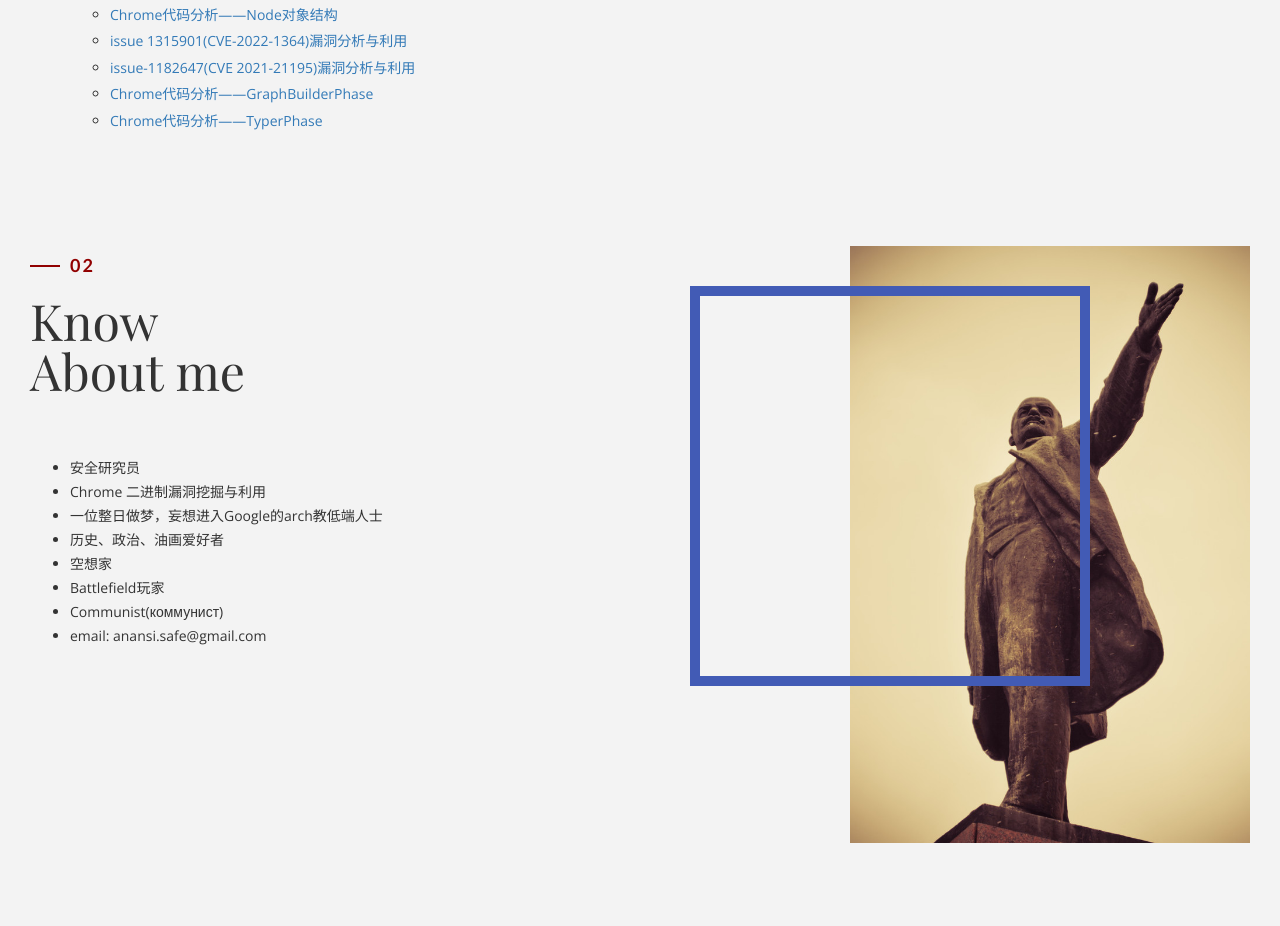
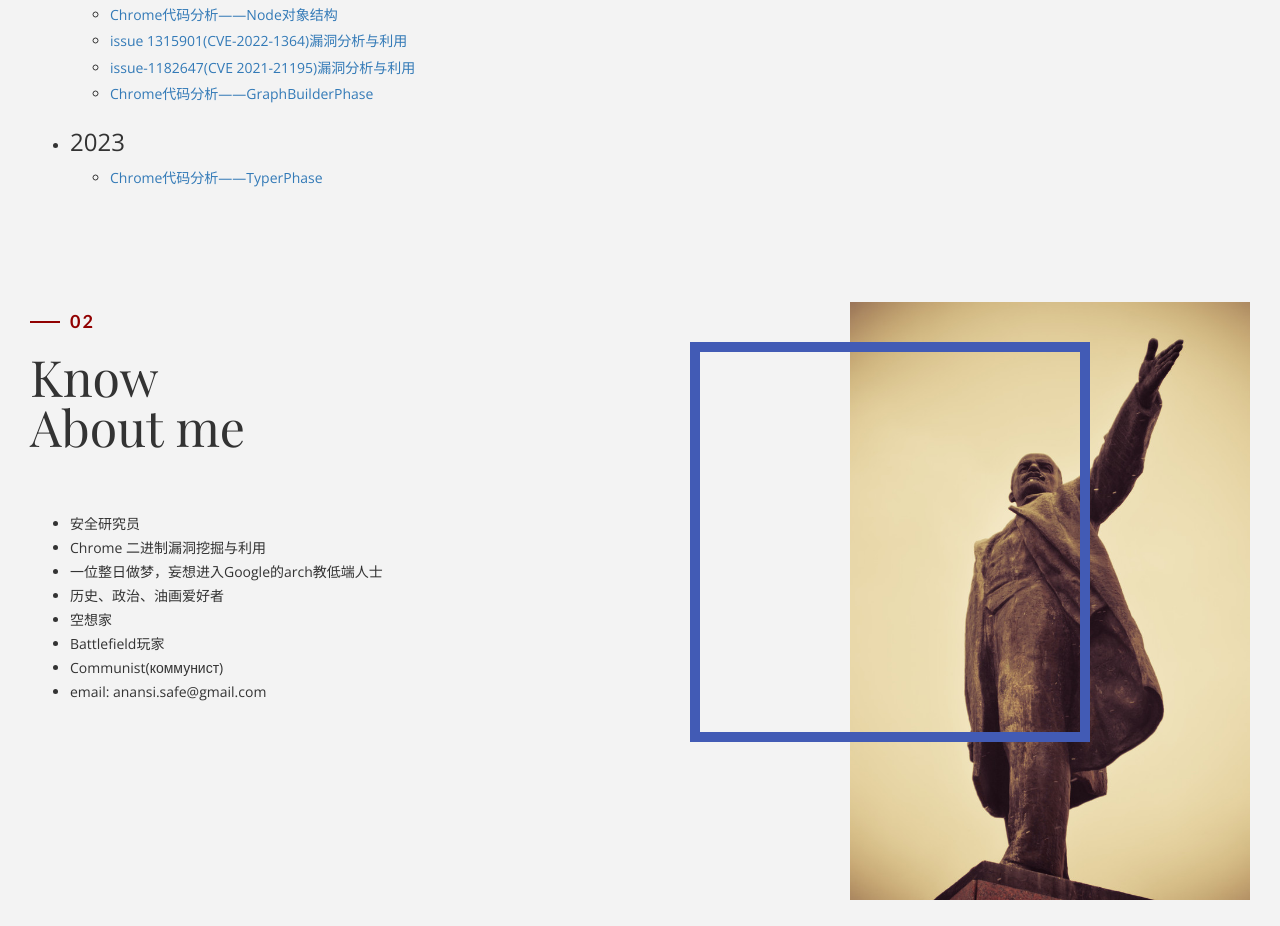
Before and after one commit to anansi2safe/anansi2safe.github.io, a plain HTML site: page index.html in a window 1280 px wide. Shown: the part 1783-2709 px from the top of the page. Drawn offline with nearby package versions, Linux system fonts and the light colour scheme; a web font is replaced by a local one.

Commit message:
homepage_update_2

```diff
--- a/index.html
+++ b/index.html
@@ -209,6 +209,13 @@
                                             Chrome代码分析——GraphBuilderPhase
                                         </a>
                                     </li>
+                                </ul>
+                            </div>
+                        </li>
+                        <li>
+                            <div>
+                                <h3>2023</h3>
+                                <ul class="list-arch">
                                     <li>
                                         <a href="./archive/Chrome代码分析——TyperPhase.html">
                                             Chrome代码分析——TyperPhase
```
